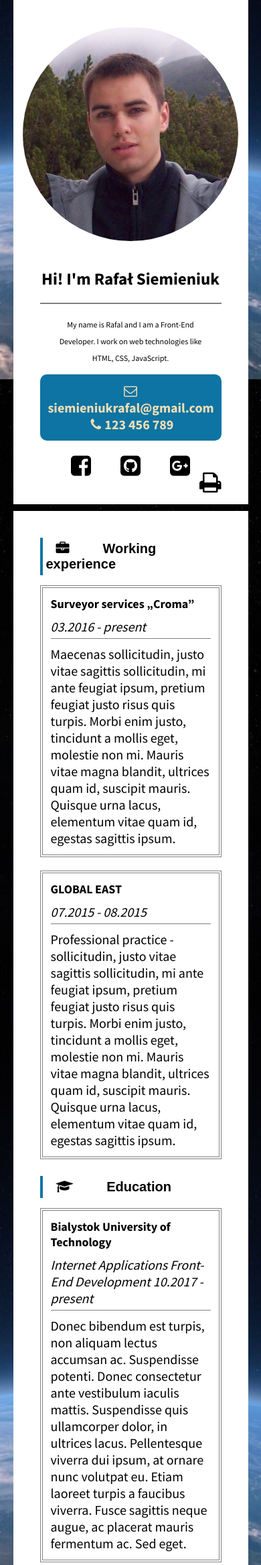
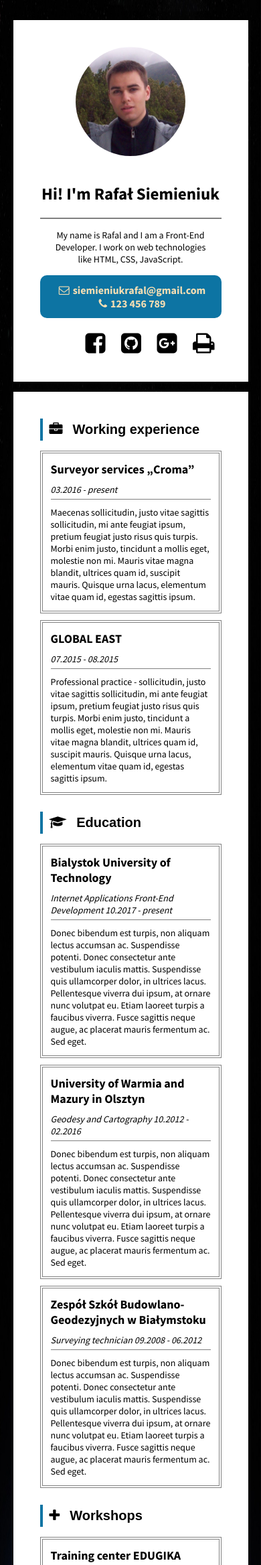
Before and after one commit to rafalSiemieniuk/rafalSiemieniuk.github.io, a PHP site: page / in a window 390 px wide. Shown: the top 2337 px of the page at 67% size. Run offline with PHP 8.4, Linux system fonts and the light colour scheme; some web fonts are replaced.

Commit message:
initial project version

```diff
--- a/index.html
+++ b/index.html
@@ -7,6 +7,7 @@
     <title> CV - Rafał Siemieniuk </title>
     <meta name="description" content="Staż dla każdego" />
     <meta name="keywords" content="staż, challenge, kod, programista, web, www" />
+    <meta name="viewport" content="width=device-width, initial-scale=1.0" />
 
     <link rel="stylesheet" href="font-awesome.css">
     <link rel="stylesheet" href="style-topographic.css" type="text/css" />
@@ -20,7 +21,6 @@
 </head>
 
 <body>
-
     <div class="space">
         <div class="background">
             <div class="container">
@@ -64,6 +64,7 @@
                                 <p>
                                     <i class="vcard-icon fa fa-phone" aria-hidden="true"></i>123 456 789</p>
                             </div>
+                            <div class="footer-link-icons">
                                 <a class="hyper-link-icon" href="https://www.facebook.com">
                                     <i class="footer-icon fa fa-facebook-square" aria-hidden="true"></i>
                                 </a>
@@ -73,6 +74,10 @@
                                 <a class="hyper-link-icon" href="https://plus.google.com/u/0/">
                                     <i class="footer-icon fa fa-google-plus-square" aria-hidden="true"></i>
                                 </a>
+                                <a class="fake-link-icon" href="#">
+                                    <i class="footer-icon fa fa-print" aria-hidden="true"></i>
+                                </a>
+                            </div>
                         </footer>
                     </div>
                 </div>
@@ -93,17 +98,17 @@
                                 <p>
                                     <i class="vcard-icon fa fa-phone" aria-hidden="true"></i>123 456 789</p>
                             </div>
+                            <div class="footer-link-icons">
                                 <a class="hyper-link-icon" href="https://www.facebook.com">
-                                <i class="footer-icon fa fa-facebook-square" aria-hidden="true"></i>
+                                    <i title="Go to the my Facebook" class="footer-icon fa fa-facebook-square" aria-hidden="true"></i>
                                 </a>
                                 <a class="hyper-link-icon" href="https://github.com/rafalSiemieniuk">
-                                <i class="footer-icon fa fa-github-square" aria-hidden="true"></i>
+                                    <i title="Go to the my Github" class="footer-icon fa fa-github-square" aria-hidden="true"></i>
                                 </a>
                                 <a class="hyper-link-icon" href="https://plus.google.com/u/0/">
-                                <i class="footer-icon fa fa-google-plus-square" aria-hidden="true"></i>
+                                    <i title="Go to the my Google+" class="footer-icon fa fa-google-plus-square" aria-hidden="true"></i>
                                 </a>
-                            <div class="go-to-the-print-version">
-                                <a href="index-pdf.html">
+                                <a class="hyper-link-icon" href="index-pdf.html">
                                     <i title="Go to the print version" class="footer-icon fa fa-print" aria-hidden="true"></i>
                                 </a>
                             </div>
--- a/style-rwd.css
+++ b/style-rwd.css
@@ -1,6 +1,8 @@
 @media (min-width: 1250px) {
     .background {
         height: 100vh;
+        background-image: url(image/galaxy.jpg);
+        background-position: bottom;
     }
     .container {
         position: fixed;
@@ -35,23 +37,34 @@
         left: 220px;
         top: 0px;
     }
+    .fa-print {
+        position: absolute;
+        right: 0px;
+        bottom: 38px;
+    }
 }
+
 @media (max-width: 1249px) {
-    *{
-        font-size: 16px;
-    }
     .background {
-        background-attachment: fixed;
+        background-image: url(image/galaxy.jpg);
+        background-repeat: no-repeat;
+        background-size: 100% 100%;
+        background-position: bottom;
+        width: 100%;
+        height: 100%;
+        position: fixed;
+        overflow-y: scroll;
     }
     .container {
         position: static;
-        width: 80vw;
+        width: 440px;
         margin: 0 auto;
     }
     .first-page {
         display: none;
     }
     .left-page {
+        margin-top: 30px;
         height: 100%;
         width: 100%;
         background-color: white;
@@ -65,56 +78,21 @@
         width: 100%;
         background-color: white;
     }
-    .vcard-pic {
-        height: 14rem;
-    }
-    .header-icon {
-        padding: 0 1rem 0 15px;
-    }
-    .div-map, .map {
-        height: 50vw;
+    .form-submit {
+        font-size: 18px;
+        letter-spacing: 2px;
+        padding: 15px;
     }
 }
-@media (max-width: 991px) {
-    *{
-        font-size: 20px;
-    }
-    h1 {
-       font-size: 25px;
-    }
+@media (max-width: 576px) {
     .container {
         width: 90vw;
     }
     .right-page {
-        margin-top: 20px;
+        margin-top: 15px;
     }
-    .vcard-pic {
-        height: 18rem;
-    }
-    .header-icon {
-        padding: 0 2.5rem 0 15px;
-    }
-    .contact-icon {
-        padding: 0 1.8rem 0 5px;
-    }
-    .hobby-ul > li, span {
-        font-size: 0.6rem;
-    }
-    .table-skills {
-        font-size: 5rem;
-    }
-    .job, .edu, .workshop {
-        margin-bottom: 20px;
-    }
-    .div-map, .map {
-        height: 80vw;
+    .row > td {
+        padding: 0 10px;
+        height: 50px;
     }
 }
-@media (max-width: 767px) {
-    * {
-        font-size: 20px;
-    }
-    .right-page {
-        margin-top: 10px;
-    }
-}
--- a/style-start-animation.css
+++ b/style-start-animation.css
@@ -14,8 +14,8 @@
 }
 .fa-hourglass {
     position: relative;
-    font-size: 60px;
-    line-height: 550px;
+    font-size: 100px;
+    line-height: 100vh;
     animation-name: rotate-hourglass;
     animation-duration: 2s;
     transition-timing-function: linear;
--- a/style-table-skills.css
+++ b/style-table-skills.css
@@ -3,10 +3,7 @@
     border-collapse: collapse;
     font-size: 1rem;
 }
-.table-thead > th:hover {
-    color: rgb(13, 116, 163);
-    cursor: pointer;
-}
+
 .table-cell {
     padding: 5px 10px;
     border: none;
@@ -21,6 +18,7 @@
 .row > td {
     padding: 5px 10px;
 }
+@media (min-width: 768px) {
 .row:hover > td:last-child {
     letter-spacing: 5px;
     transition: all 0.75s ease;
@@ -28,3 +26,8 @@
 .row:hover {
     background: rgb(211, 211, 211);
 }
+.table-thead > th:hover {
+    color: rgb(13, 116, 163);
+    cursor: pointer;
+}
+}
--- a/style-topographic.css
+++ b/style-topographic.css
@@ -28,10 +28,6 @@ h3 {
 }
 .space {
     background: linear-gradient(black, rgb(50, 50, 50), rgb(100, 100, 100));
-}
-.background {
-    background-image: url(image/galaxy.jpg);
-    background-position: bottom;
 }
 .menu-buttons{
     position: absolute;
@@ -71,7 +67,7 @@ h3 {
 /* FIRST PAGE */
 .vcard-pic {
     margin: 0 auto;
-    height: 203.3px;
+    height: 203px;
     text-align: center;
     padding-top: 40px;
 }
@@ -107,11 +103,16 @@ h3 {
     text-align: center;
     width: 100%;
 }
+.footer-link-icons {
+    display: flex;
+    justify-content: space-between;
+    margin-left: 58px;
+}
 .footer-icon {
     font-size: 35px;
 }
 .hyper-link-icon {
-    margin: 0 20px;
+    margin: 0 10px;
     text-decoration: none;
     color: black;
 }
@@ -120,21 +121,15 @@ h3 {
     cursor: pointer;
     transition: color 0.5s;
 }
-
+.fake-link-icon {
+    opacity: 0;
+    margin: 0 10px;
+}
 /* ///////////////////////////////////////////////////////// */
 /* LEFT PAGE */
-.go-to-the-print-version {
-    text-align: right;
-}
 .fa-print {
     animation: clapper 1s infinite;
-    animation-delay: 2s;
-    color: black;
-    position: absolute;
-    right: 0px;
-    bottom: 0px;
-    font-size: 35px;
-    padding: 0;
+    animation-delay: 1s;
 }
 @keyframes clapper {
     0% {transform: rotate(0deg);}
@@ -146,10 +141,11 @@ h3 {
     30% {transform: rotate(0deg);}
     100% {transform: rotate(0deg);}
 }
+
 /* ///////////////////////////////////////////////////////// */
 /* RIGHT PAGE */
 .header-icon {
-    padding: 0 0.625rem 0 5px;
+    padding: 0 15px 0 5px;
 }
 /* EXPERIENCE */
 .experience {
```
Lines whose indentation alone changed are shown as unchanged.
